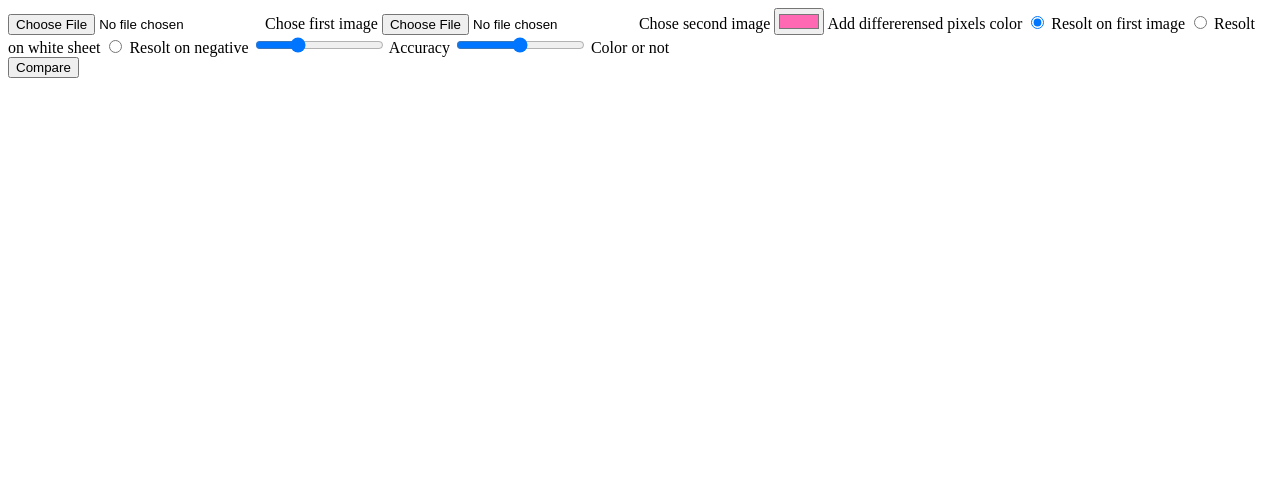
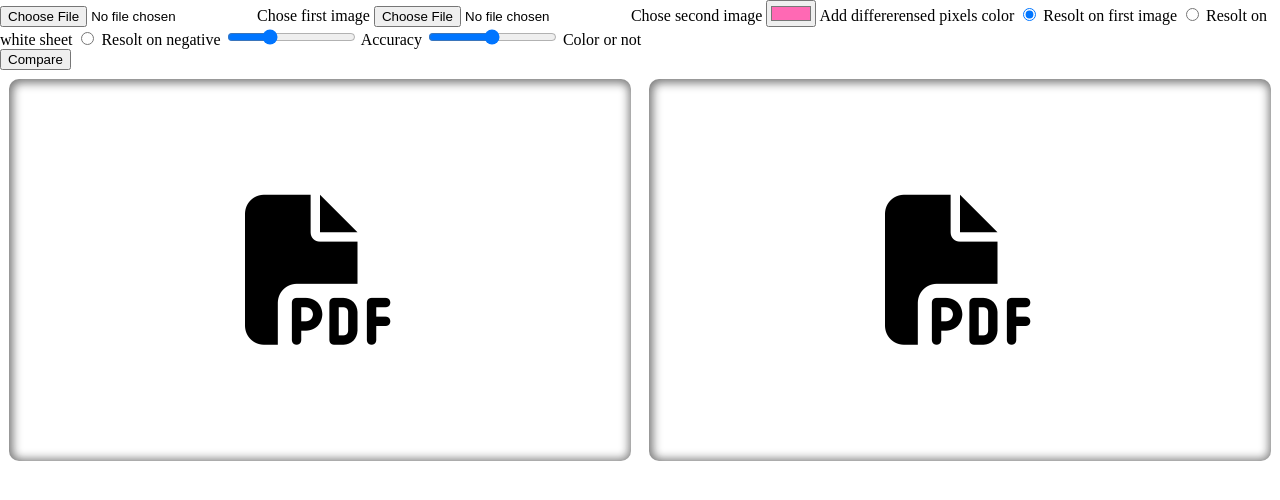
Before and after one commit to Mellivor/pdf_difference, a plain HTML site: page index.html in a window 1280 px wide. Drawn offline with Linux system fonts and the light colour scheme.

Commit message:
some styles added

```diff
--- a/Js/index.js
+++ b/Js/index.js
@@ -43,6 +43,12 @@ const getCanvasData = (canvas, image) => {
 
 const readImage = (file, target) => {
 
+    if (!file) {
+        allLoaded -= 1;
+        target.innerHTML = '<i class="fa-sharp fa-solid fa-file-pdf"></i>';
+        return;
+    };
+
     if (file.type && !file.type.startsWith('image/')) {
         console.log('File is not an image.', file.type, file);
         allLoaded -= 1;
@@ -54,8 +60,8 @@ const readImage = (file, target) => {
     reader.addEventListener('load', (event) => {
         const image = new Image()
         image.src = event.target.result;
+        target.innerHTML = '';
         target.appendChild(image);
-        console.log(111);
     });
 
     reader.readAsDataURL(file);
@@ -106,6 +112,7 @@ const isPixelSimular = ({ r1, r2, g1, g2, b1, b2, a1, a2, accuracy }) => {
 };
 
 const comparation = () => {
+    console.log(allLoaded);
     if (allLoaded === 2) {
 
         const imgae1 = new Image();
--- a/css/style.css
+++ b/css/style.css
@@ -1,13 +1,25 @@
+main,
+body {
+    margin: 0;
+    padding: 0;
+}
+
 .files {
     display: flex;
-    min-width: 100vw;
+    width: 100vw;
     height: 50vh;
 }
 
 .first,
 .second {
+    overflow: hidden;
+    margin: .7vw;
     flex-grow: 1;
-    min-width: 50%;
+    min-width: 48%;
+    border-radius: 10px;
+    position: relative;
+    box-shadow: inset 1px 1px 10px 3px rgba(11, 11, 11, 0.542);
+    transition: box-shadow .8s ease-out;
 }
 
 img {
@@ -17,7 +29,10 @@ img {
 }
 
 .drag-target {
-    background-color: #ff0000;
+    transition: box-shadow .8s ease-out;
+    /* box-shadow: inset 1px 1px 10px 8px rgb(172, 221, 175); */
+    box-shadow: inset 2px 2px 10px 12px rgba(11, 11, 11, 0.542);
+    /* font-size: rgba(0, 0, 255, 0.542); */
 }
 
 .negative {
@@ -31,3 +46,12 @@ img {
     position: relative;
 
 }
+
+i {
+    pointer-events: none;
+    position: absolute;
+    top: 50%;
+    left: 50%;
+    transform: translate(-50%, -50%);
+    font-size: 150px;
+}
--- a/index.html
+++ b/index.html
@@ -6,6 +6,7 @@
     <meta http-equiv="X-UA-Compatible" content="IE=edge">
     <meta name="viewport" content="width=device-width, initial-scale=1.0">
     <link rel="stylesheet" href="./css/style.css">
+    <script src="https://kit.fontawesome.com/a9c5682b1f.js" crossorigin="anonymous"></script>
     <title>pdf_difference</title>
 </head>
 
@@ -32,9 +33,11 @@
         <button class="compare">Compare</button>
         <div class="files">
             <div class="first target">
+                <i class="fa-sharp fa-solid fa-file-pdf"></i>
                 <!-- <img src="/Img/1.jpg" alt="1"> -->
             </div>
             <div class="second target">
+                <i class="fa-sharp fa-solid fa-file-pdf"></i>
                 <!-- <img src="/Img/1.jpg" alt="3"> -->
             </div>
         </div>
```
